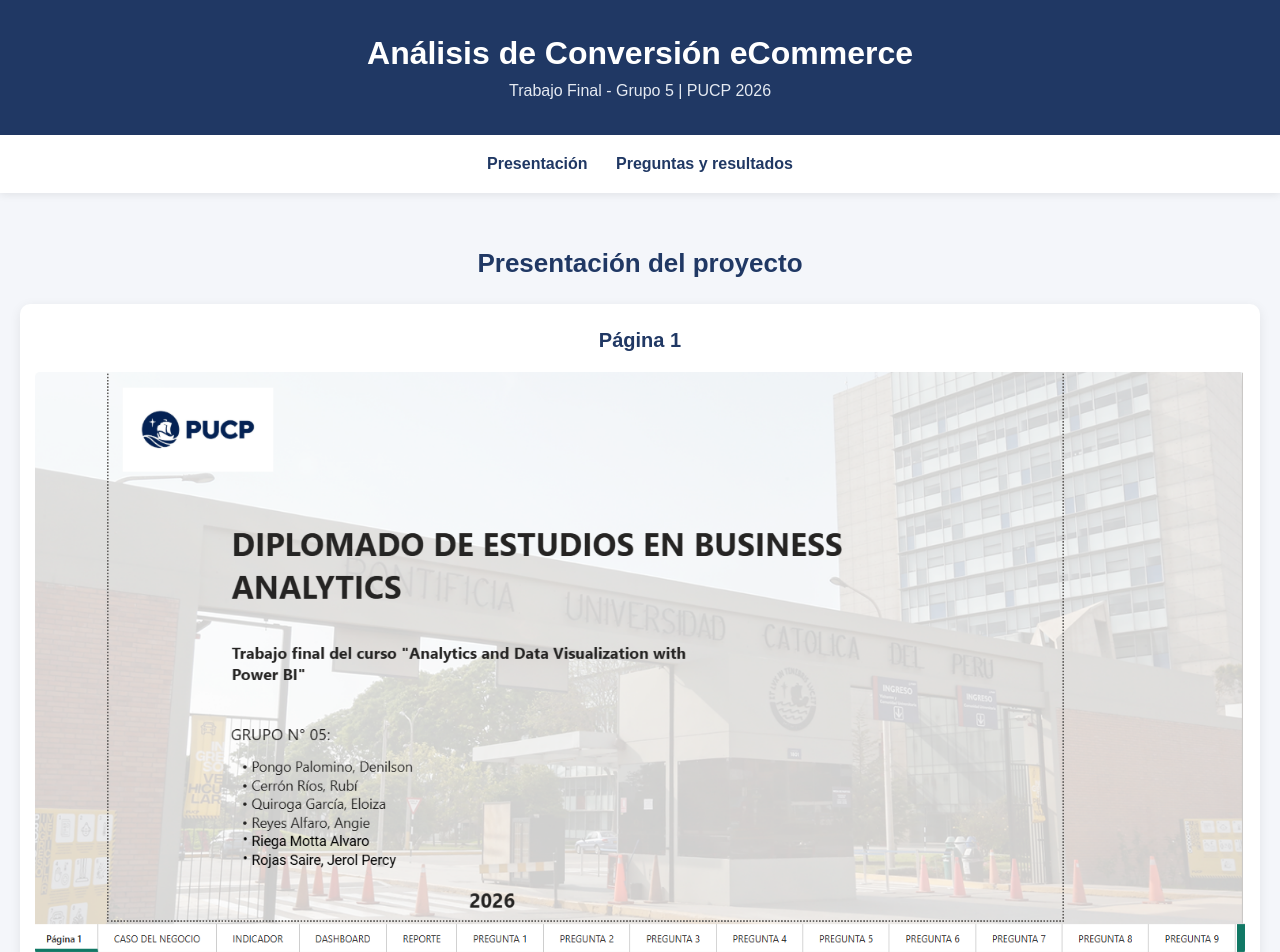
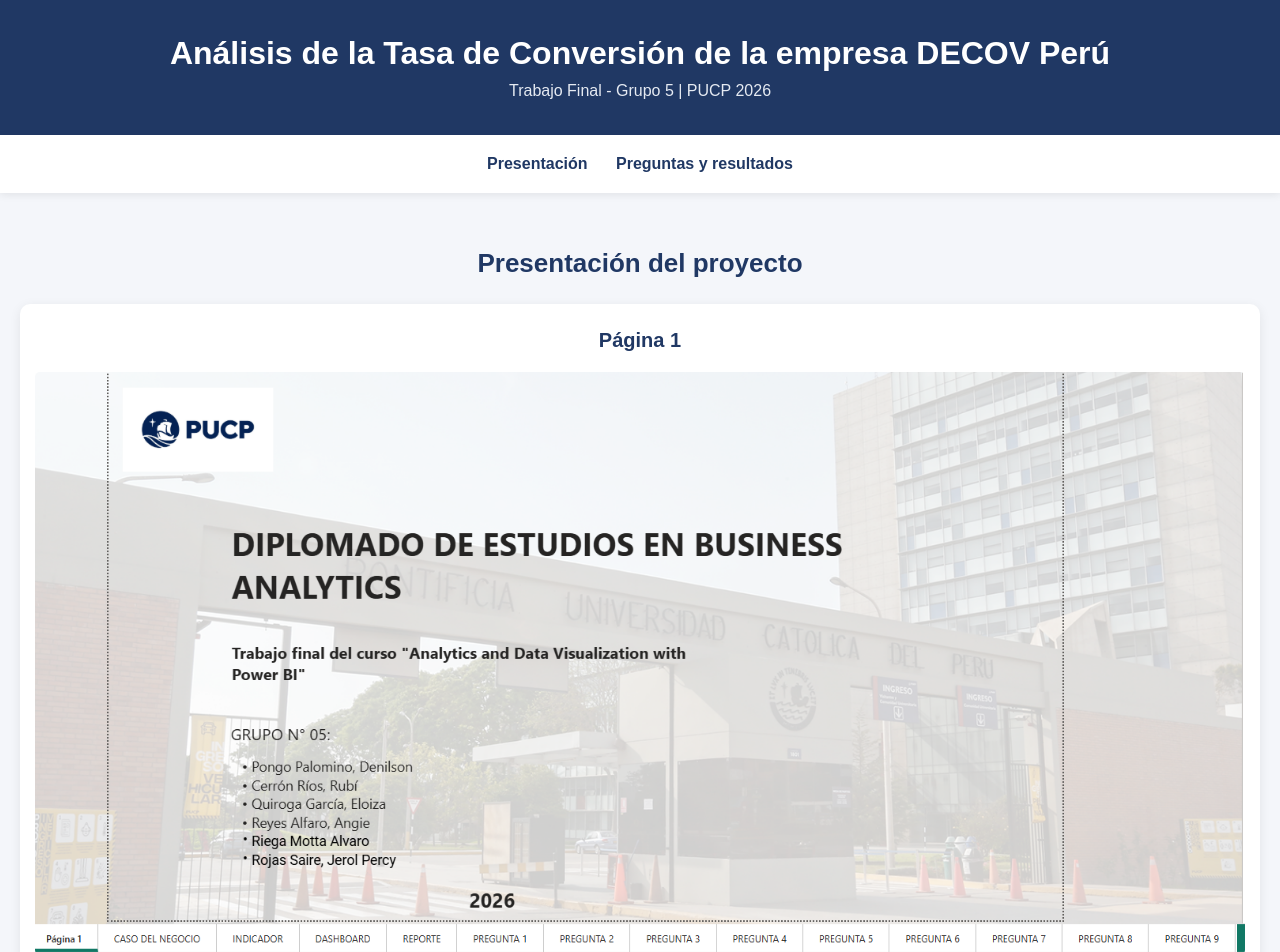
Before and after one commit to ruceri97-creator/GRUPO-5---PUCP-2026, a plain HTML site: page index.html in a window 1280 px wide. Shown: the top 952 px of the page. Drawn offline with Linux system fonts and the light colour scheme.

Commit message:
Update index.html

```diff
--- a/index.html
+++ b/index.html
@@ -134,7 +134,7 @@
 <body>
 
 <header>
-    <h1>Análisis de Conversión eCommerce</h1>
+    <h1>Análisis de la Tasa de Conversión de la empresa DECOV Perú</h1>
     <p>Trabajo Final - Grupo 5 | PUCP 2026</p>
 </header>
 
```
